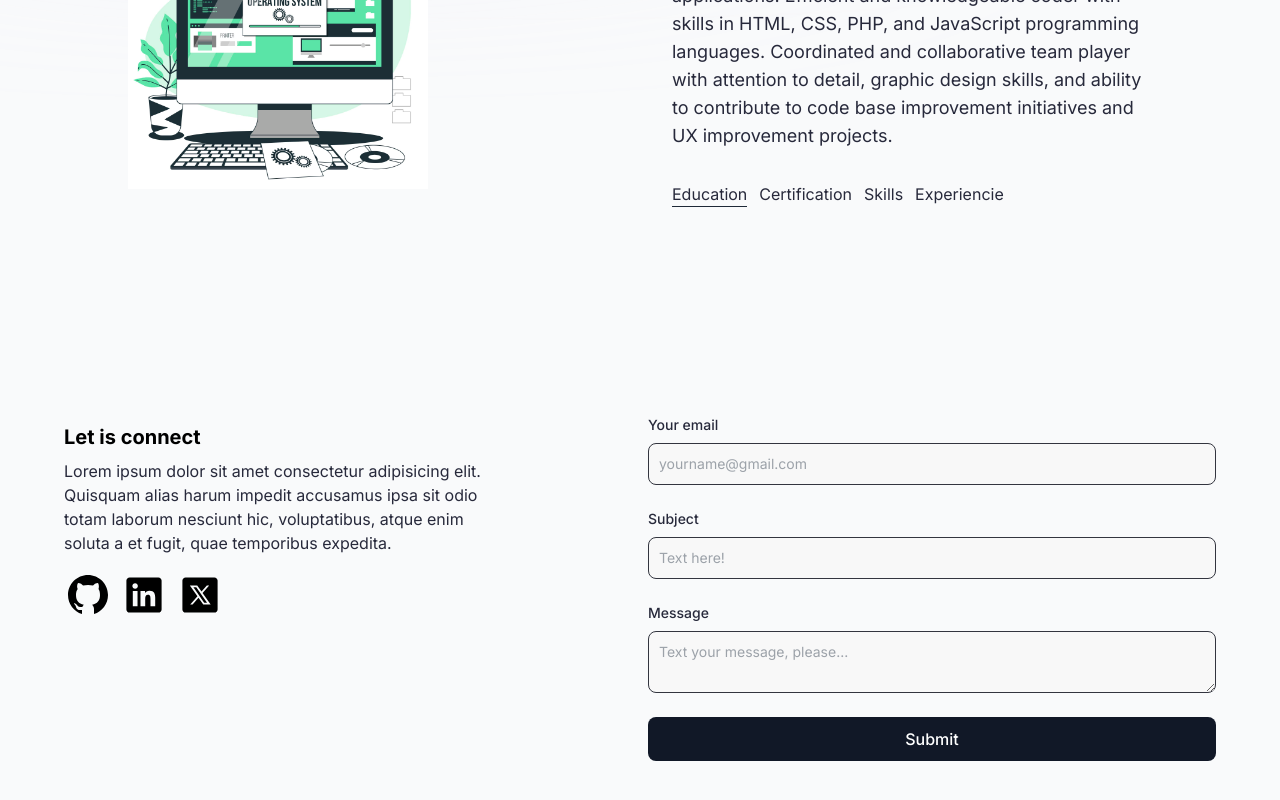
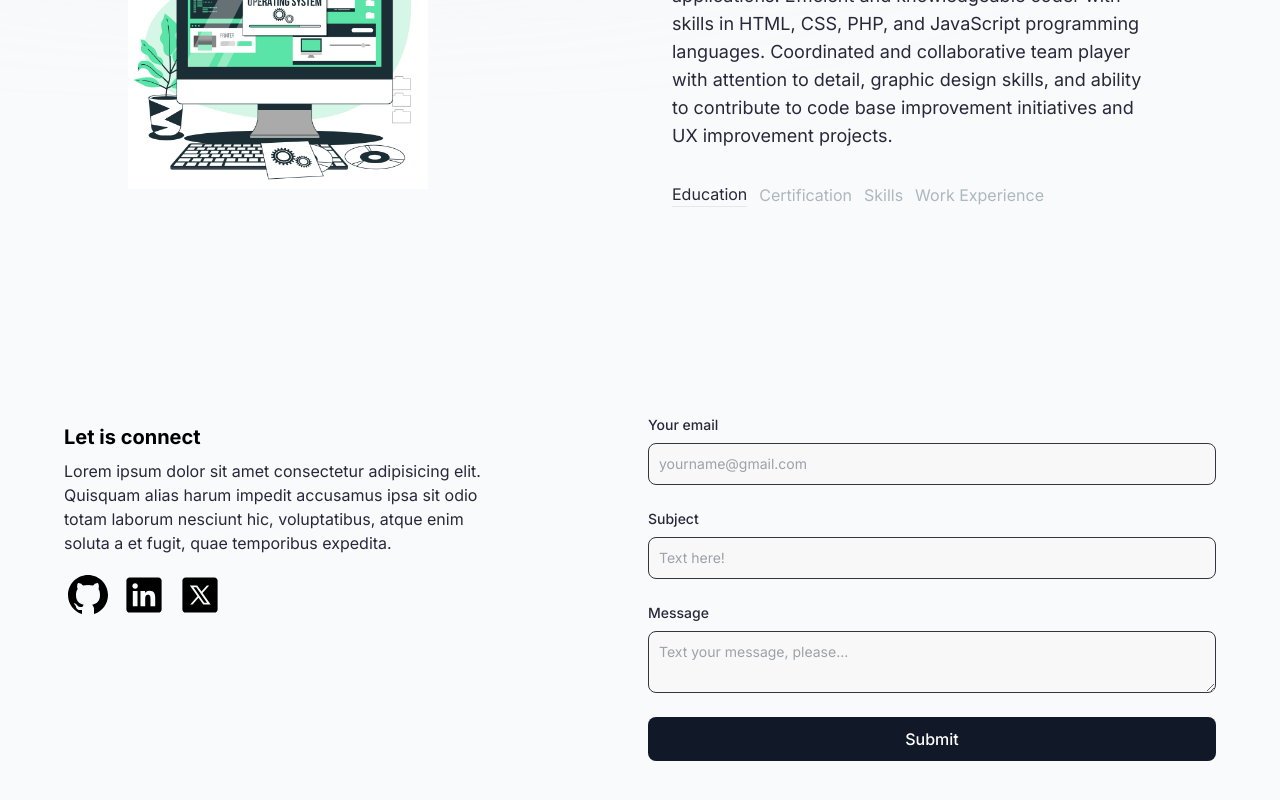
Before and after one commit to TGerzenstein/portfolioart, a Next.js app: page / in a window 1280 px wide. Shown: the part 886-1686 px from the top of the page. Built offline with nearby package versions, Linux system fonts and the light colour scheme.

Commit message:
added handle on click for buttons

```diff
--- a/src/app/components/AboutMe.tsx
+++ b/src/app/components/AboutMe.tsx
@@ -1,30 +1,40 @@
+"use client";
+
 import React from 'react';
 import Image from 'next/image';
-//import { useState, useTransition } from 'react';
-//import TabButton from './TabButton';
+import { useState, useTransition } from 'react';
+import TabButton from './TabButton';
 
 
-type Course = {
+/* type Course = {
     selectTab: string;
     active: boolean;
     id: number;
 }
+ */
 
+
+const DATA = [
+  {
+    title: "",
+    id: "",
+  }
+]
 
 
 function AboutMe() {
 
-  /* const [tab, setTab] = useState('education');
+  const [tab, setTab] = useState<string>('education');
   //Hook
-  const [isPending, startTransition] = useTransition()
-    */
+  const [isPending, startTransition] = useTransition();
 
- /*  function handleSelectTab(nextTab) {
+
+  function handleSelectTab(nextTab: string) {
       startTransition(() =>{
         setTab(nextTab);
-
+      console.log("se selecciona --->", nextTab);
     });
-  } */
+  }
 
   return (
     <section>
@@ -46,18 +56,29 @@ function AboutMe() {
             initiatives and UX improvement projects.
           </p>
           <div className='flex flex-row mt-8'>
-{/*            <TabButton selectTab={() => handleSelectTab("education")} active={tab === "education"}>
-            Education
-            </TabButton> */}
+            <TabButton selectTab={() => handleSelectTab("education")} active={ tab === "education"}>
+              Education
+            </TabButton>
+            <TabButton selectTab={() => handleSelectTab("certification")} active={ tab === "certification"}>
+              Certification
+            </TabButton>
+            <TabButton selectTab={() => handleSelectTab("skills")} active={ tab === "skills"}>
+              Skills
+            </TabButton>
+            <TabButton selectTab={() => handleSelectTab("work")} active={ tab === "work"}>
+              Work Experience
+            </TabButton>
 
-            <span className='mr-3  text-[#27293B] hover:text-[#626577] border-b border-gray-800'>
+
+
+           {/*  <span className='mr-3  text-[#27293B] hover:text-[#626577] border-b border-gray-800'>
               Education</span>
             <span className='mr-3  text-[#27293B] hover:text-[#626577]'>
               Certification</span>
             <span className='mr-3  text-[#27293B] hover:text-[#626577]'>
               Skills</span>
             <span className='mr-3  text-[#27293B] hover:text-[#626577]'>
-              Experiencie</span>
+              Experiencie</span> */}
           </div>
         </div>
         </div>
--- a/src/app/components/TabButton.tsx
+++ b/src/app/components/TabButton.tsx
@@ -1,19 +1,19 @@
 import React from 'react'
 import { type ReactNode } from 'react';
 
+
 type InfoBoxProps = {
-  selectTab: string;
-  active: string;
-  children: ReactNode;
-}
+  selectTab: () => void,
+  active: boolean,
+  children: React.ReactNode }
 
 
-export default function TabButton({ active, selectTab, children}: InfoBoxProps) {
+export default function TabButton({ active, selectTab, children}: InfoBoxProps)  {
 
   const buttonClasses = active ? 'text-blue border-b' : 'text-[#ADB7BE]'
 
   return (
-       <button>
+       <button onClick={selectTab}>
           <p className={`mr-3  text-[#27293B] hover:text-[#626577]  ${buttonClasses}`}>
             {children}
           </p>
```
